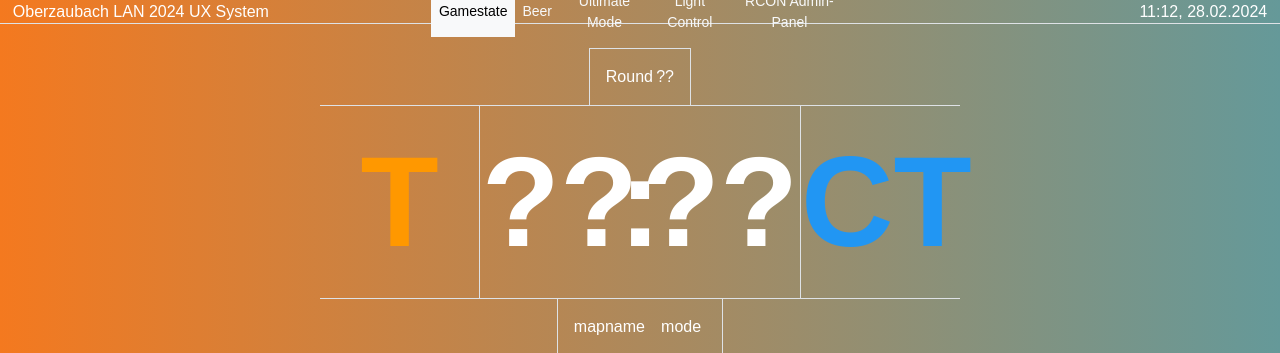
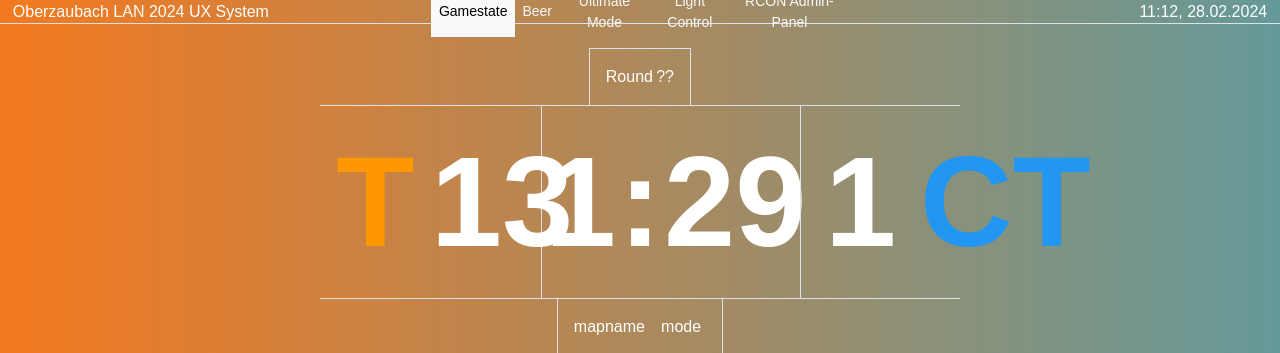
Before and after one commit to Peeetman/counter-strike-lan-party-ux, a website: page public/index.html in a window 1280 px wide. Shown: the top 353 px of the page. Drawn offline with nearby package versions, Linux system fonts and the light colour scheme; no server answers; a web font is replaced by a local one.

Commit message:
Sliding ScoreBox But Fail

```diff
--- a/public/index.html
+++ b/public/index.html
@@ -53,16 +53,19 @@
             <div id="eventText-animation-wrapper" class="d-flex w-100">
 
                 <div id="event-text-wrapper" class="">
-                    <div id="event-text">This is what?</div>
+                    <div id="event-text">Counter-Terrorists Win! - Bomb Defused</div>
                 </div>
 
                 <div id="left-panel" class="slideIn w-100 d-flex flex-column justify-content-center align-items-end">
                     <div class="round-number-pre-text p-3 border-top border-start">Round</div>
 
                     <div class="team-box w-50 d-flex flex-row justify-content-around border-top border-bottom">
-                        <span class="w-50 border-end  team-t">T</span>
-                        <div class="w-50 d-flex flex-row justify-content-center align-items-center">
-                            <div id="score_t">??</div>
+                        <div class="w-75 d-flex justify-content-around">
+                            <span class="w-50 team-t">T</span>
+                            <div id="score_t" class="border-end w-50">13</div>
+                        </div>
+                        <div class="w-50 d-flex flex-row justify-content-end align-items-center">
+                            <div id="round-minutes" class="me-4">1</div>
                         </div>
                         <div id="score-seperator">:</div>
                     </div>
@@ -74,10 +77,13 @@
                     <div class="round-number p-3 border-top border-end">??</div>
 
                     <div class="team-box w-50 d-flex flex-row justify-content-around border-top border-bottom">
-                        <div class="w-50 d-flex flex-row justify-content-center align-items-center">
-                            <div id="score_ct">??</div>
+                        <div class="w-50 d-flex flex-row justify-content-start align-items-center">
+                            <div id="round-seconds border-end" class="ms-4">29</div>
                         </div>
-                        <span class="w-50 border-start team-ct">CT</span>
+                        <div class="w-75 d-flex justify-content-around">
+                            <div id="score_ct" class="border-start w-50">1</div>
+                            <span class="w-50 team-ct">CT</span>
+                        </div>
                     </div>
 
                     <div class="mode p-3 border-bottom border-end">mode</div>
--- a/public/style.css
+++ b/public/style.css
@@ -281,8 +281,7 @@ body {
 
 #event-text-wrapper{
     position: absolute;
-    background: red;
-    margin-top: 4.5%;
+    margin-top: 9%;
     overflow: hidden;
     transform-origin: center;
     filter: drop-shadow(2px 2px 40px black);
```
